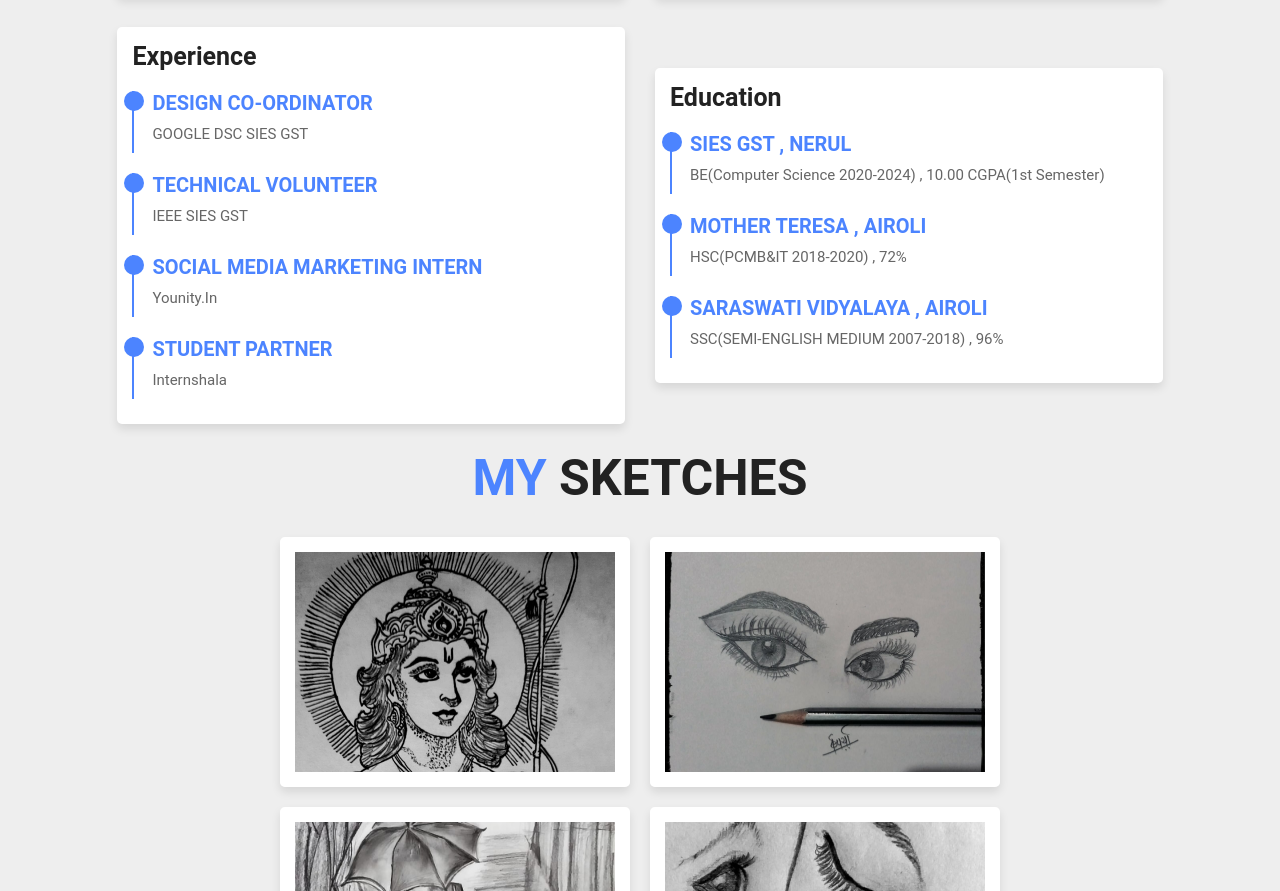
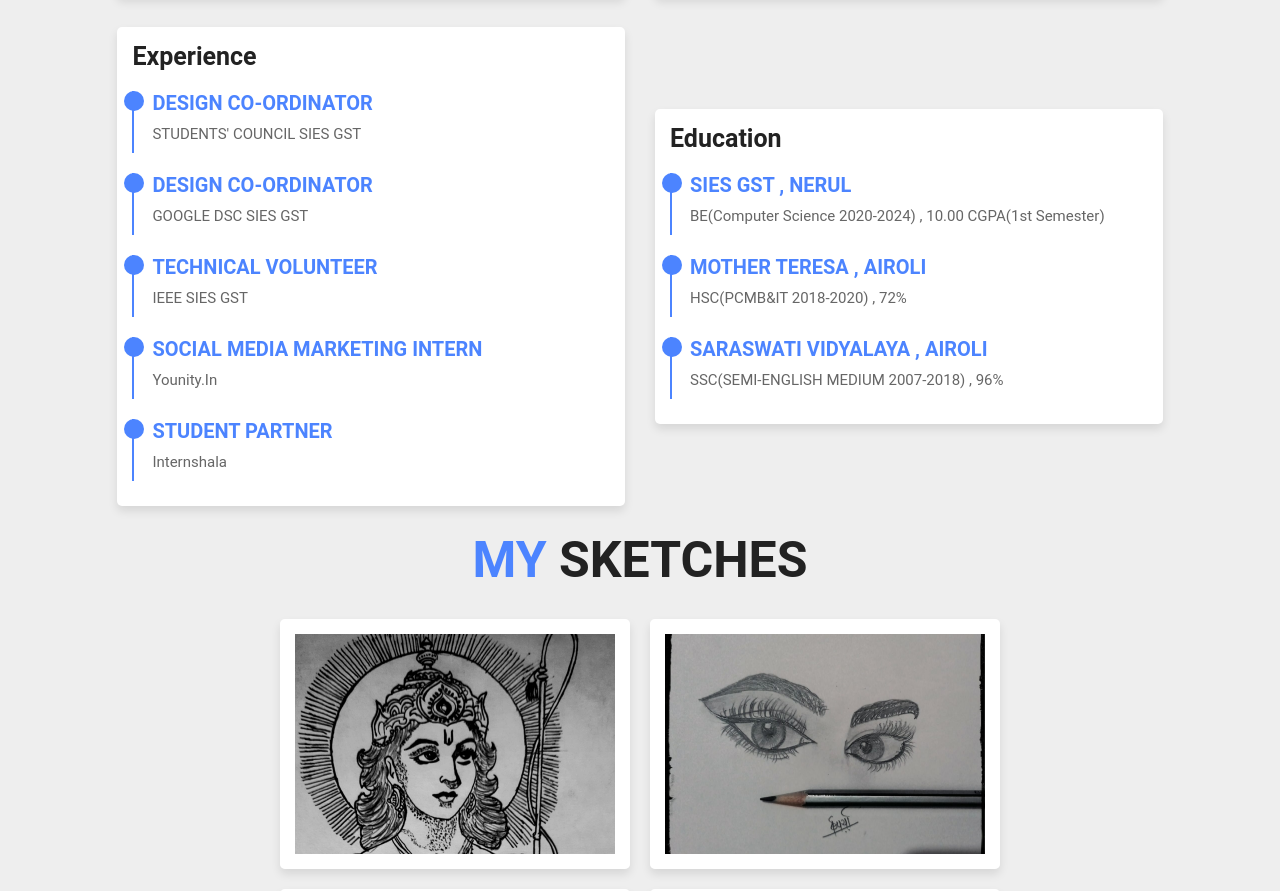
Before and after one commit to Imsucharya/Personal-Portfolio, a plain HTML site: page index.html in a window 1280 px wide. Shown: the part 1295-2186 px from the top of the page. Drawn offline with nearby package versions, Linux system fonts and the light colour scheme; a script that the page names is missing.

Commit message:
Update index.html

```diff
--- a/index.html
+++ b/index.html
@@ -106,6 +106,10 @@
 
             <div class="box">
                 <h3 class="title">experience</h3>
+                <div class="exp-box">
+                    <h3>DESIGN CO-ORDINATOR</h3>
+                    <p>STUDENTS' COUNCIL SIES GST</p>
+                </div>
                 <div class="exp-box">
                     <h3>DESIGN CO-ORDINATOR</h3>
                     <p>GOOGLE DSC SIES GST</p>
```
